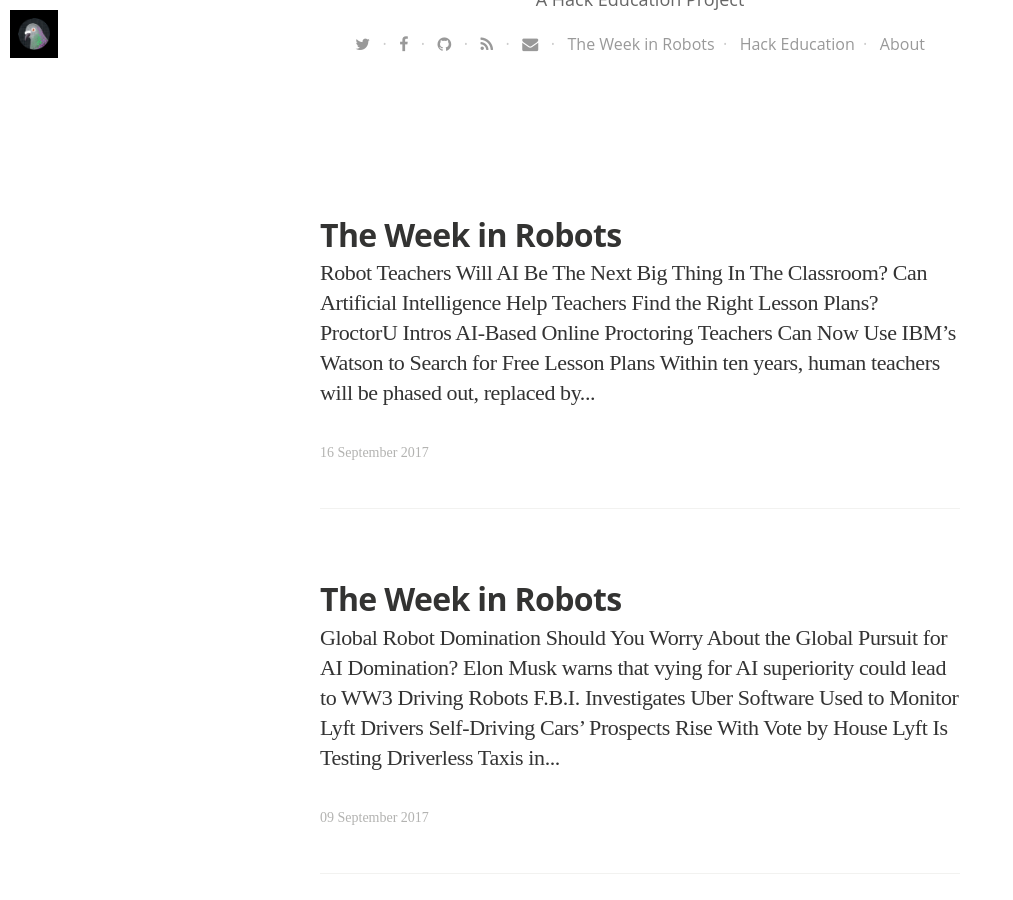
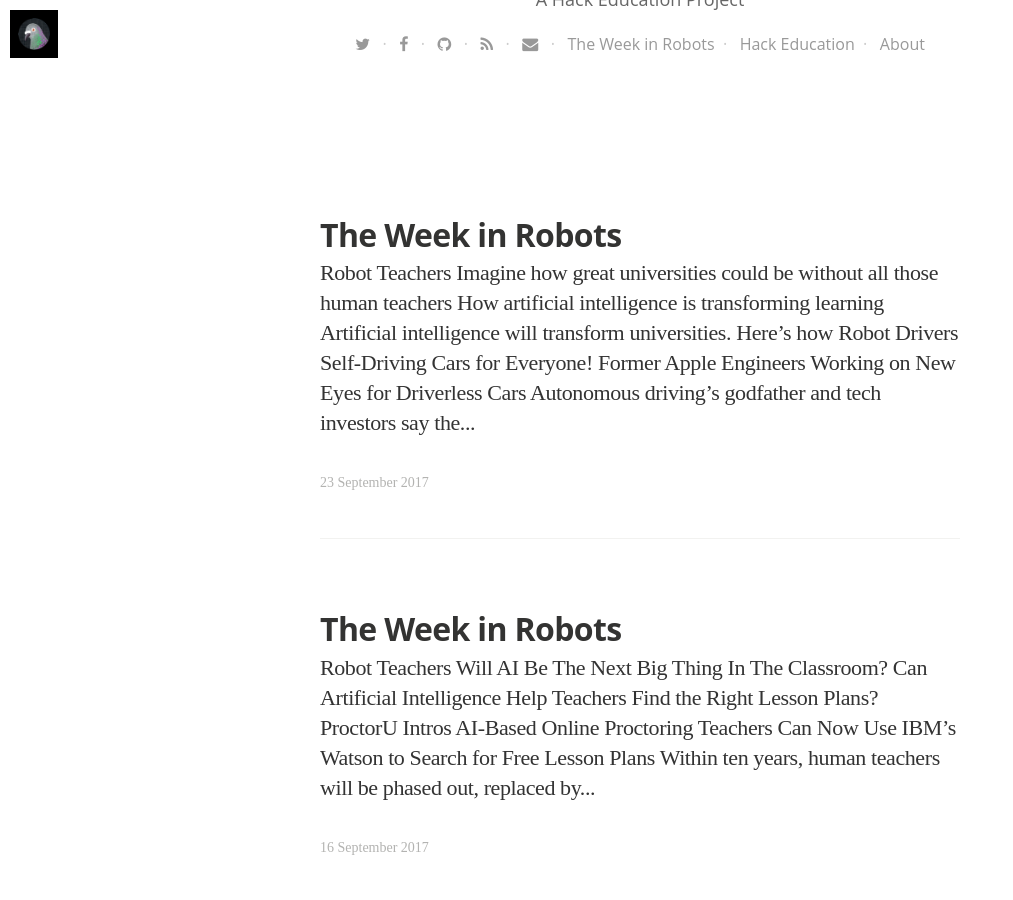
Before and after one commit to HackEducation/robot-news, a Jekyll site: the page built from blog/index.html, in a window 1280 px wide and 900 px high, scrolled down 656 px. Shown: the whole window, without its empty margins (0-1013 px from the left). Built offline with Jekyll 4.4.1, drawn with Linux system fonts in a browser that asks for light colours; nearby versions of some CDN libraries; some web fonts are replaced; the list of posts is cut into pages by our own code; some of the changed text lies outside the part shown.

Commit message:
new article

```diff
--- /dev/null
+++ b/_posts/2017-09-23-week-in-robots.html
@@ -0,0 +1,78 @@
+---
+layout: post
+title: "The Week in Robots"
+date: 2017-09-23 07:50:00 +0000
+tags:
+image: https://s3.amazonaws.com/hackedu/2017-09-23-robot.jpg
+imagecredits: https://www.flickr.com/photos/pe5pe/2454661748
+---
+<h3>Robot Teachers <img src="https://s3.amazonaws.com/hackedu/template_robot21.png" height="42" width="42" align="right" style="margin:10px"></h3>
+<br />
+<p><a href="https://qz.com/1065818/ai-university/">Imagine how great universities could be without all those human teachers</a></p>
+
+<p><a href="https://www.cio.com/article/3224891/artificial-intelligence/how-artificial-intelligence-is-transforming-learning.html">How artificial intelligence is transforming learning</a> </p>
+
+<p><a href="https://www.weforum.org/agenda/2017/08/artificial-intelligence-will-transform-universities-here-s-how/">Artificial intelligence will transform universities. Here&#8217;s how</a></p>
+
+<h3>Robot Drivers <img src="https://s3.amazonaws.com/hackedu/template_robot22.png" height="42" width="42" align="right" style="margin:10px"></h3>
+<br />
+<p><a href="https://blog.udacity.com/2017/09/self-driving-cars-for-everyone.html">Self-Driving Cars for Everyone!</a></p>
+
+<p><a href="https://www.nytimes.com/2017/09/20/technology/former-apple-engineers-driverless-cars.html">Former Apple Engineers Working on New Eyes for Driverless Cars</a></p>
+
+<p><a href="https://techcrunch.com/2017/09/19/autonomous-drivings-godfather-and-tech-investors-say-the-world-is-ready-for-flying-cars/">Autonomous driving&#8217;s godfather and tech investors say the world is ready for flying cars</a></p>
+
+<h3>Flying Robots <img src="https://s3.amazonaws.com/hackedu/template_robot23.png" height="42" width="42" align="right" style="margin:10px"></h3>
+<br />
+<p><a href="https://www.technologyreview.com/the-download/608912/urban-drone-deliveries-are-finally-taking-flight/">Urban Drone Deliveries Are Finally Taking Flight</a></p>
+
+<p><a href="https://techcrunch.com/2017/09/20/matternets-autonomous-delivery-drones-can-now-refuel-and-reload-by-themselves/">Matternet&#8217;s autonomous delivery drones can now refuel and reload by themselves</a></p>
+
+<p><a href="https://www.technologyreview.com/the-download/608923/lockheeds-laser-cannon-shoots-drones-out-of-the-sky-no-fuss/">Lockheed&#8217;s Laser Cannon Shoots Drones Out of the Sky, No Fuss</a></p>
+
+<h3>Robot Doctors <img src="https://s3.amazonaws.com/hackedu/template_robot24.png" height="42" width="42" align="right" style="margin:10px"></h3>
+<br />
+<p><a href="http://www.smithsonianmag.com/smart-news/reading-pain-computer-180964795/">This Algorithm Can Tell How Much Pain You&#8217;re In</a></p>
+
+<h3>Robot Dentists <img src="https://s3.amazonaws.com/hackedu/template_robot25.png" height="42" width="42" align="right" style="margin:10px"></h3>
+<br />
+<p><a href="https://www.technologyreview.com/the-download/608935/in-china-robot-dentists-are-implanting-3-d-printed-teeth/">In China, Robot Dentists Are Implanting 3-D Printed Teeth</a></p>
+
+<h3>Robot Lawyers <img src="https://s3.amazonaws.com/hackedu/template_robot26.png" height="42" width="42" align="right" style="margin:10px"></h3>
+<br />
+<p><a href="https://www.washingtonpost.com/news/innovations/wp/2017/09/14/this-silicon-valley-startup-wants-to-replace-lawyers-with-robots/?utm_term=.6d6384354842">This Silicon Valley start-up wants to replace lawyers with robots</a> </p>
+
+<h3>Robot Cooks <img src="https://s3.amazonaws.com/hackedu/template_robot27.png" height="42" width="42" align="right" style="margin:10px"></h3>
+<br />
+<p><blockquote class="twitter-tweet" data-lang="en"><p lang="en" dir="ltr">Miso Robotics&#39; burger flipping robot debuts at <a href="https://twitter.com/hashtag/TCDisrupt?src=hash">#TCDisrupt</a> <a href="https://t.co/PJynpei3CA">pic.twitter.com/PJynpei3CA</a></p>&mdash; TechCrunch (@TechCrunch) <a href="https://twitter.com/TechCrunch/status/910176229789069313">September 19, 2017</a></blockquote>
+<script async src="//platform.twitter.com/widgets.js" charset="utf-8"></script></p>
+
+<h3>Robot Security <img src="https://s3.amazonaws.com/hackedu/template_robot28.png" height="42" width="42" align="right" style="margin:10px"></h3>
+<br />
+<p><a href="https://www.technologyreview.com/the-download/608897/a-pair-of-ais-have-become-very-good-at-guessing-your-passwords/">A Pair of AIs Have Become Very Good at Guessing Your Passwords</a></p>
+
+<h3>Shark-Sucking Robots <img src="https://s3.amazonaws.com/hackedu/template_robot29.png" height="42" width="42" align="right" style="margin:10px"></h3>
+<br />
+<p><a href="https://www.technologyreview.com/the-download/608916/scientists-have-built-a-shark-sucking-robot-that-is-hideous-and-cool/">Scientists Have Built a Shark-Sucking Robot That Is Hideous and Cool</a></p>
+
+<h3>The Business of Robots <img src="https://s3.amazonaws.com/hackedu/template_robot30.png" height="42" width="42" align="right" style="margin:10px"></h3>
+<br />
+<p><a href="https://www.technologyreview.com/the-download/608919/googles-11-billion-slice-of-htc-is-a-push-to-make-money-out-of-ai/">Google&#8217;s $1.1 Billion Slice of HTC Is a Push to Make Money Out of AI</a></p>
+
+<h3>Robot Research <img src="https://s3.amazonaws.com/hackedu/template_robot1.png" height="42" width="42" align="right" style="margin:10px"></h3>
+<br />
+<p><a href="https://campustechnology.com/articles/2017/09/21/byu-researchers-aim-to-stop-robots-from-eating-tables-with-wikipedia.aspx">BYU Researchers Aim to Stop Robots from Eating Tables with Wikipedia</a></p>
+
+<h3>Job-Stealing Robots <img src="https://s3.amazonaws.com/hackedu/template_robot2.png" height="42" width="42" align="right" style="margin:10px"></h3>
+<br />
+<p><a href="https://www.insidehighered.com/blogs/technology-and-learning/paradox-worry-about-job-taking-robots-environment-labor-shortages">The Paradox of Worry About Job-Taking Robots in an Environment of Labor Shortages</a></p>
+
+<h3>Robot Metaphors <img src="https://s3.amazonaws.com/hackedu/template_robot3.png" height="42" width="42" align="right" style="margin:10px"></h3>
+<br />
+<p><a href="https://blog.coursera.org/ai-new-electricity-business-society/">AI is the New Electricity for Business &amp; Society</a></p>
+
+<h3>The Future of Robots <img src="https://s3.amazonaws.com/hackedu/template_robot4.png" height="42" width="42" align="right" style="margin:10px"></h3>
+<br />
+<p><a href="http://www.marketwatch.com/story/global-artificial-intelligence-systems-spending-market-to-touch-us-5162-bn-by-2027---future-market-insights-2017-09-14-112033148">Global Artificial Intelligence Systems Spending Market to Touch US$ 516.2 Bn by 2027 &#8211; Future Market Insights</a></p>
+
+<p><a href="https://campustechnology.com/articles/2017/09/20/report-ai-iot-cyber-threats-will-shape-the-internets-future.aspx">Report: AI, IoT, Cyber Threats Will Shape the Internet&#8217;s Future</a></p>
--- a/index.html
+++ b/index.html
@@ -8,6 +8,6 @@
 
 <p>Each week, I update this website with the list of the latest &#8220;robot news.&#8221; These are the stories currently in circulation about the world-to-come and the automation of everyday life. You can find follow along with the storytelling <a href="http://robots.hackeducation.com/blog/">here</a>.</p>
 
-<p><strong>The Week in Robots</strong>: <a href="http://robots.hackeducation.com/2017/09/16/week-in-robots">16 September 2017</a></p>
+<p><strong>The Week in Robots</strong>: <a href="http://robots.hackeducation.com/2017/09/23/week-in-robots">23 September 2017</a></p>
 
 <p style="text-align: right; font-size:12px"><em>Image credits: <a href="http://bryanmmathers.com/">Bryan Mathers</a></em></p>
```
